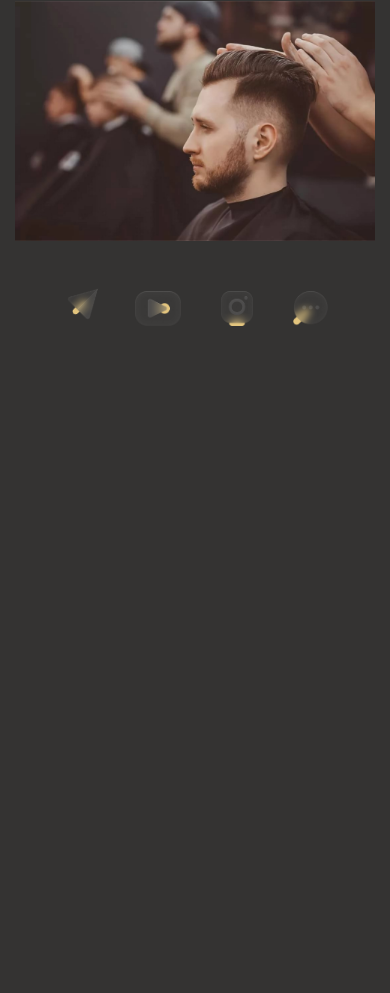
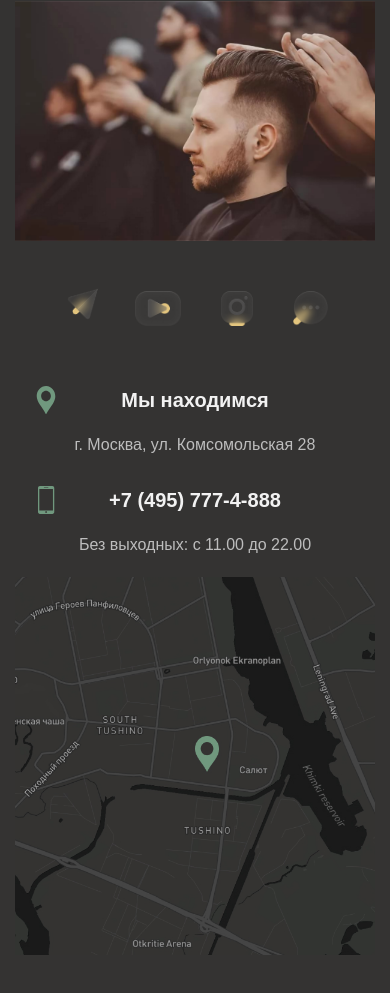
Before and after one commit to nikkojustix/barbershop, a website: page app/index.html in a window 390 px wide. Shown: the part 5175-6168 px from the top of the page. Before the commit the page ends 5621 px from the top, so only its background shows below. Drawn offline with Linux system fonts and the light colour scheme; a web font is replaced by a local one.

Commit message:
contacts - complete

```diff
--- a/app/index.html
+++ b/app/index.html
@@ -653,7 +653,7 @@
       </div>
     </section>
 
-    <section class="social" id="social">
+    <section class="social section" id="social">
       <div class="container">
         <div class="social__inner">
           <a href="#" class="social__link">
@@ -672,30 +672,23 @@
       </div>
     </section>
 
-    <!--<section class="contacts" id="contacts">
+    <section class="contacts section" id="contacts">
       <div class="container">
         <div class="contacts__info">
           <div class="contacts__adres">
             <span class="contacts__adres-title">Мы находимся</span>
-            <span class="contacts__adres-text"
-              >г. Москва, ул. Комсомольская 28</span
-            >
+            <span class="contacts__adres-text">г. Москва, ул. Комсомольская 28</span>
           </div>
           <div class="contacts__adres">
-            <a
-              class="contacts__tel contacts__adres-title link"
-              href="tel:+74957774888"
-              >+7 (495) 777-4-888</a
-            >
-            <span class="contacts__adres-text"
-              >Без выходных: с 11.00 до 22.00</span
-            >
+            <a class="contacts__tel contacts__adres-title link" href="tel:+74957774888">+7 (495) 777-4-888</a>
+            <span class="contacts__adres-text">Без выходных: с 11.00 до 22.00</span>
           </div>
         </div>
+        <img src="images/map-small.jpg" alt="map" class="contacts__small-map">
       </div>
     </section>
 
-    <footer class="footer">
+    <!--<footer class="footer">
       <div class="container">
         <div class="footer__inner">
           <nav class="menu footer__menu">
--- a/app/scss/_media.scss
+++ b/app/scss/_media.scss
@@ -88,6 +88,12 @@
   .barbers__slider-hover {
     padding: 80px 50px;
   }
+
+  .contacts {
+    &__info {
+      padding: 100px 43px;
+    }
+  }
 }
 
 @media (max-width: 992px) {
@@ -156,6 +162,18 @@
   .social {
     &__link {
       margin: 0 50px;
+    }
+  }
+
+  .contacts {
+    &__adres {
+      &:nth-child(1) {
+        margin-bottom: 50px;
+
+        &::after {
+          bottom: -25px;
+        }
+      }
     }
   }
 }
@@ -309,6 +327,16 @@
       height: 100%;
     }
   }
+
+  .contacts {
+    &__info {
+      padding: 43px;
+    }
+
+    &__adres-text {
+      margin-left: -43px;
+    }
+  }
 }
 
 @media (max-width: 600px) {
@@ -394,4 +422,42 @@
       height: 35px;
     }
   }
+
+  .contacts {
+    background: none;
+
+    &::after {
+      content: none;
+    }
+
+    &__info {
+      text-align: center;
+      padding: 0;
+    }
+
+    &__adres {
+      &:nth-child(1) {
+        margin-bottom: 30px;
+
+        &::after {
+          content: none;
+        }
+      }
+    }
+
+    &__adres-title::before {
+      left: 5%;
+    }
+
+    &__adres-text {
+      margin: 0;
+    }
+
+    &__small-map {
+      display: block;
+      width: 100%;
+      max-width: 400px;
+      margin: 20px auto 0;
+    }
+  }
 }
--- a/app/scss/style.scss
+++ b/app/scss/style.scss
@@ -695,7 +695,6 @@ body {
 }
 
 .social {
-  margin-bottom: 120px;
 
   &__inner {
     display: flex;
@@ -719,8 +718,9 @@ body {
 
 .contacts {
   position: relative;
-  margin-bottom: 120px;
   background-image: url("../images/map.jpg");
+  background-position: center;
+  background-size: cover;
 
   &::after {
     position: absolute;
@@ -736,7 +736,7 @@ body {
 
   &__info {
     position: relative;
-    padding: 187px 266px 187px 43px;
+    padding: 187px 43px;
     z-index: 1;
   }
 
@@ -745,12 +745,6 @@ body {
 
     &:nth-child(1) {
       margin-bottom: 110px;
-
-      &::before {
-        position: absolute;
-        content: url("../images/location-icon.svg");
-        left: -43px;
-      }
 
       &::after {
         position: absolute;
@@ -763,14 +757,6 @@ body {
       }
     }
 
-    &:nth-child(2) {
-      &::before {
-        position: absolute;
-        content: url("../images/phone-icon.svg");
-        left: -43px;
-      }
-    }
-
     &-title {
       font-size: 20px;
       font-weight: 700;
@@ -778,12 +764,31 @@ body {
       margin-bottom: 20px;
       display: block;
       color: $gray1;
+      position: relative;
+
+      &::before {
+        position: absolute;
+        content: url("../images/location-icon.svg");
+        left: -43px;
+      }
     }
 
     &-text {
       line-height: 140%;
       color: #bdbdbd;
     }
+  }
+
+  &__tel {
+    &::before {
+      position: absolute;
+      content: url("../images/phone-icon.svg");
+      left: -43px;
+    }
+  }
+
+  &__small-map {
+    display: none;
   }
 }
 
```
Also changed, not shown: app/css/style.min.css, app/images/map-small.jpg (added).
